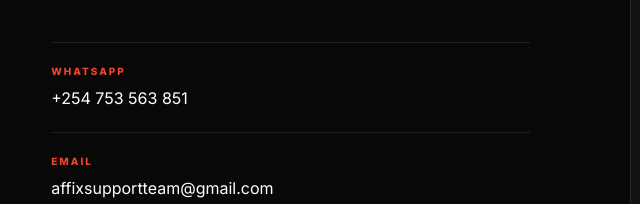
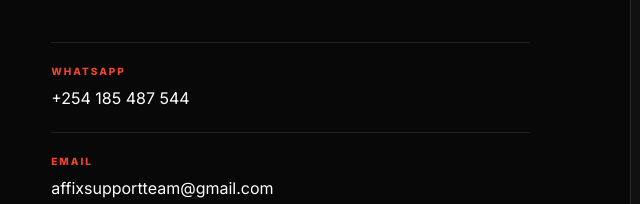
Before and after one commit to 34codezak/Affix-Digital, a plain HTML site: page index.html in a window 1280 px wide. Shown: the part 8616-8820 px from the top of the page, 0-640 px from the left. Drawn offline with nearby package versions, Linux system fonts and the light colour scheme; a script that the page names is missing.

Commit message:
Update WhatsApp contact link and number

```diff
--- a/index.html
+++ b/index.html
@@ -885,10 +885,10 @@
 
                     <span>WHATSAPP</span>
 
-                    <a href="https://wa.me/254753563851"
+                    <a href="https://wa.me/254185487544"
                        target="_blank"
                        rel="noopener">
-                        +254 753 563 851
+                           +254 185 487 544
                     </a>
 
                 </div>
```
